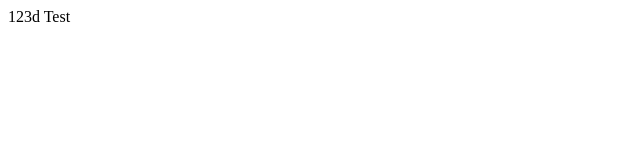
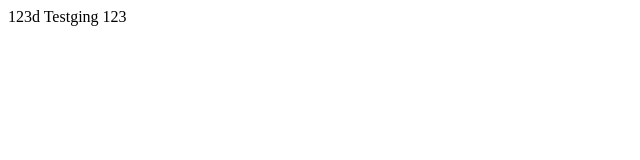
Before and after one commit to NebellUA/My-first-project, a plain HTML site: page index.html in a window 1280 px wide. Shown: the full height of the page, 0-640 px from the left. Drawn offline with Linux system fonts and the light colour scheme.

Commit message:
add base fils text index

```diff
--- a/index.html
+++ b/index.html
@@ -6,6 +6,6 @@
     <title>Document</title>
   </head>
   <body>
-    123d Test
+    123d Testging 123
   </body>
 </html>
```
